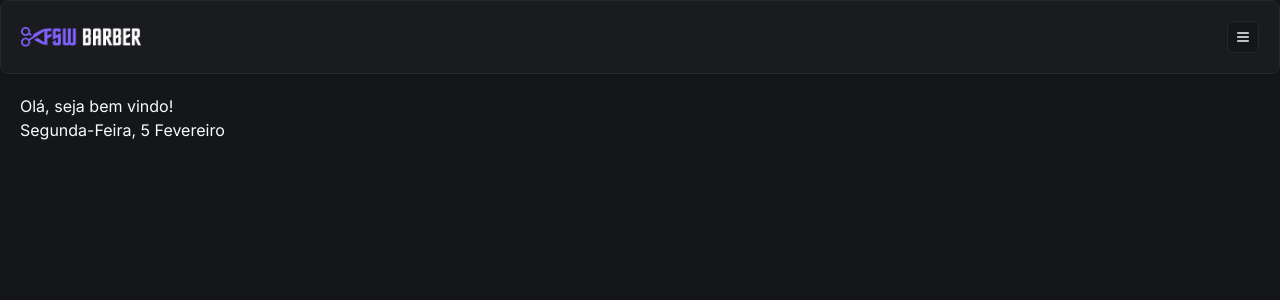
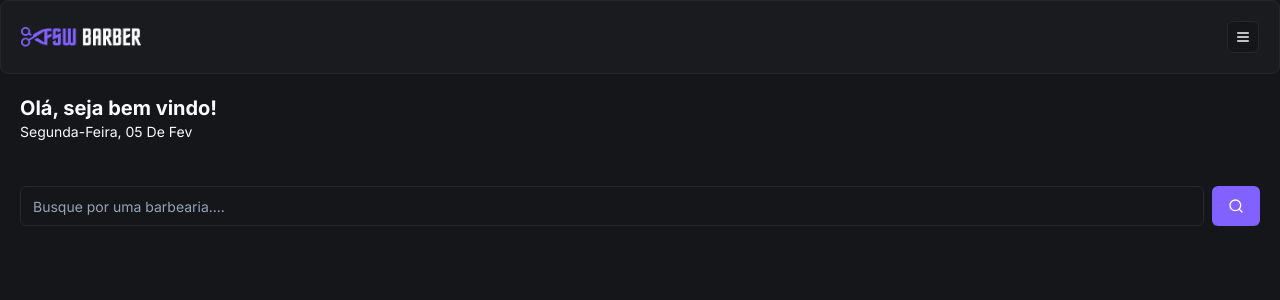
Before and after one commit to joaodev2005/Booking_Barber, a Next.js app in the folder my_booking/: page / in a window 1280 px wide. Shown: the top 300 px of the page. Built offline with nearby package versions, Linux system fonts and the light colour scheme.

Commit message:
feat: add initial search component

```diff
--- /dev/null
+++ b/my_booking/app/(home)/_components/Search.tsx
@@ -0,0 +1,23 @@
+"use client"
+
+import { Button } from '@/app/_components/ui/button'
+import { Input } from '@/app/_components/ui/input'
+import { SearchIcon } from 'lucide-react'
+import React from 'react'
+
+const Search = () => {
+    return (
+        <div className="flex items-center gap-2">
+            <Input
+                type="search"
+                placeholder="Busque por uma barbearia...."
+                className="w-full"
+            />
+            <Button variant="default">
+                <SearchIcon size={16} />
+            </Button>
+        </div>
+    )
+}
+
+export default Search
--- a/my_booking/app/(home)/page.tsx
+++ b/my_booking/app/(home)/page.tsx
@@ -1,21 +1,24 @@
+import Header from "../_components/Header";
+import { ptBR } from 'date-fns/locale/pt-BR';
 import { format } from 'date-fns'
-import Header from "../_components/Header";
-import { pt } from 'date-fns/locale';
-import { ptBR } from 'date-fns/locale/pt-BR';
-
+import Search from "./_components/Search";
 export default function Home() {
   return (
     <>
       <Header />
 
       <div className='p-5'>
-        <h2>Olá, seja bem vindo!</h2>
-        <p className='capitalize'>
-          {format(new Date(), 'EEEE, d MMMM', {
+        <h2 className='text-xl font-bold'>Olá, seja bem vindo!</h2>
+        <p className='capitalize text-sm'>
+          {format(new Date(), "EEEE, dd 'de' MMM", {
             locale: ptBR
           })}
         </p>
       </div>
+
+      <div className="px-5 mt-6">
+        <Search />
+      </div>
     </>
   );
 }
--- /dev/null
+++ b/my_booking/app/_components/ui/input.tsx
@@ -0,0 +1,25 @@
+import * as React from "react"
+
+import { cn } from "@/app/_lib/utils"
+
+export interface InputProps
+  extends React.InputHTMLAttributes<HTMLInputElement> {}
+
+const Input = React.forwardRef<HTMLInputElement, InputProps>(
+  ({ className, type, ...props }, ref) => {
+    return (
+      <input
+        type={type}
+        className={cn(
+          "flex h-10 w-full rounded-md border border-input bg-background px-3 py-2 text-sm ring-offset-background file:border-0 file:bg-transparent file:text-sm file:font-medium placeholder:text-muted-foreground focus-visible:outline-none focus-visible:ring-2 focus-visible:ring-ring focus-visible:ring-offset-2 disabled:cursor-not-allowed disabled:opacity-50",
+          className
+        )}
+        ref={ref}
+        {...props}
+      />
+    )
+  }
+)
+Input.displayName = "Input"
+
+export { Input }
```
